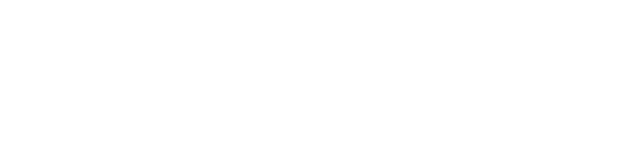
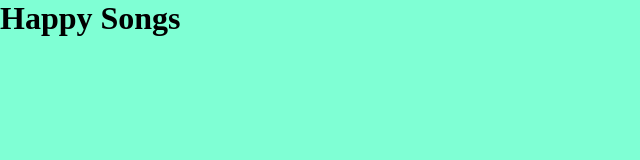
Before and after one commit to JessicaPerkins108/Happy-Random-Song-Player, a plain HTML site: page index.html in a window 1280 px wide. Shown: the whole page, without its empty margins (0-640 px from the left). Drawn offline with Linux system fonts and the light colour scheme.

Commit message:
Added CSS file and added container div

```diff
--- a/index.html
+++ b/index.html
@@ -4,9 +4,14 @@
     <meta charset="UTF-8">
     <meta http-equiv="X-UA-Compatible" content="IE=edge">
     <meta name="viewport" content="width=device-width, initial-scale=1.0">
-    <title>Document</title>
+    <link rel="stylesheet" href="style.css">
+    <title>Happy Song Player</title>
 </head>
 <body>
-
+    <div class="container">
+        <div class="card">
+            <h1>Happy Songs</h1>
+        </div>
+    </div>
 </body>
 </html>
--- /dev/null
+++ b/style.css
@@ -0,0 +1,9 @@
+* {
+    margin: 0;
+}
+
+.container {
+    width: 100vw;
+    height: 100vh;
+    background-color: aquamarine;
+}
```
